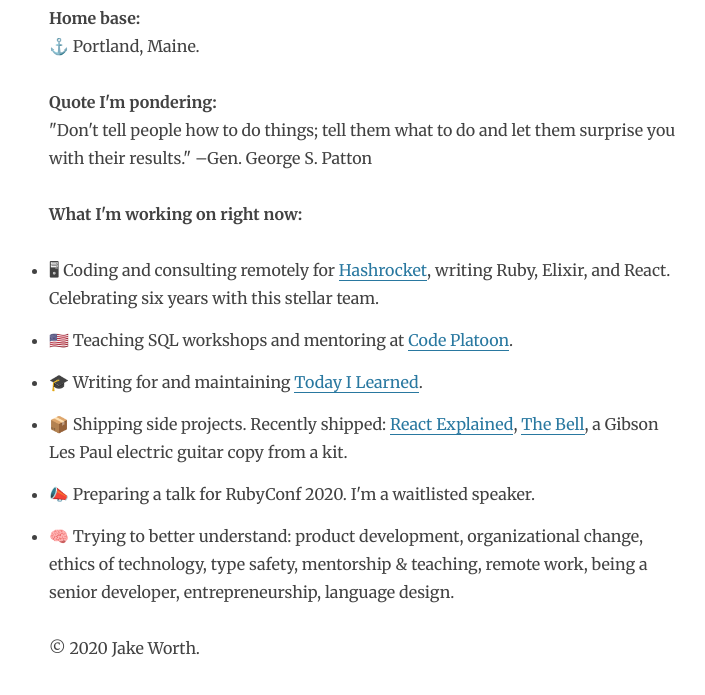
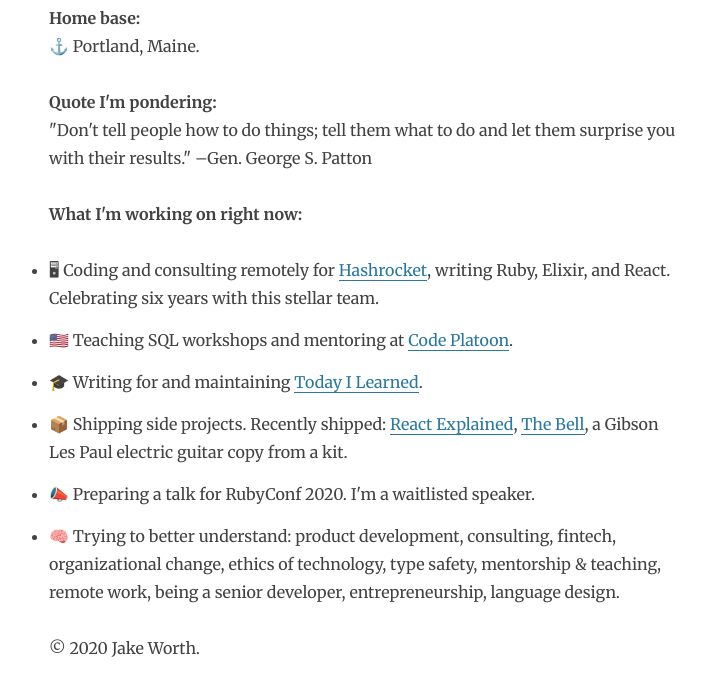
Before and after one commit to jwworth/jakeworth, a Gatsby site: page /now in a window 1280 px wide. Shown: the part 163-858 px from the top of the page, without its empty margins (276-981 px from the left). Built offline with nearby package versions, Linux system fonts and the light colour scheme; Gatsby itself is replaced by a stand-in of ours; some packages are replaced by stand-ins of ours.

Commit message:
User sees new ideas

```diff
--- a/src/pages/now.js
+++ b/src/pages/now.js
@@ -6,6 +6,8 @@
 
 const THINKING_ABOUT = [
   'product development',
+  'consulting',
+  'fintech',
   'organizational change',
   'ethics of technology',
   'type safety',
```
